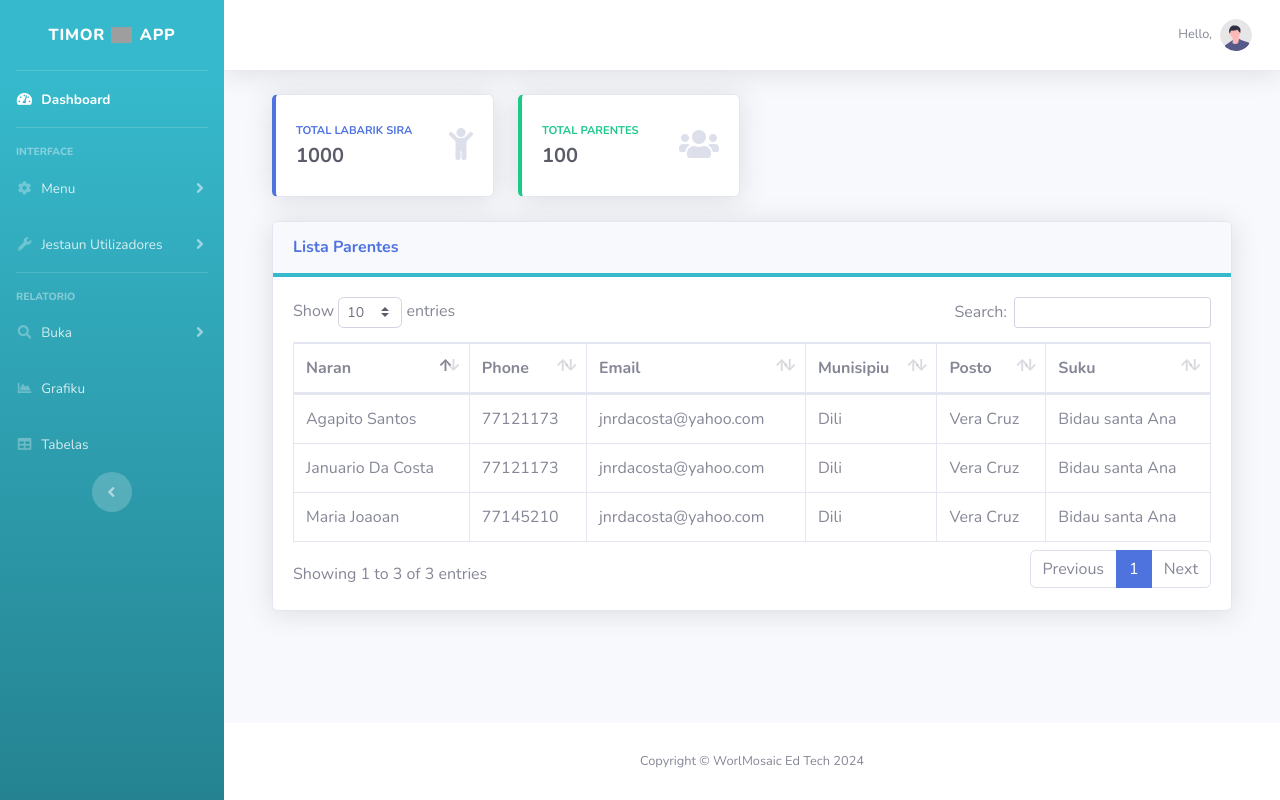
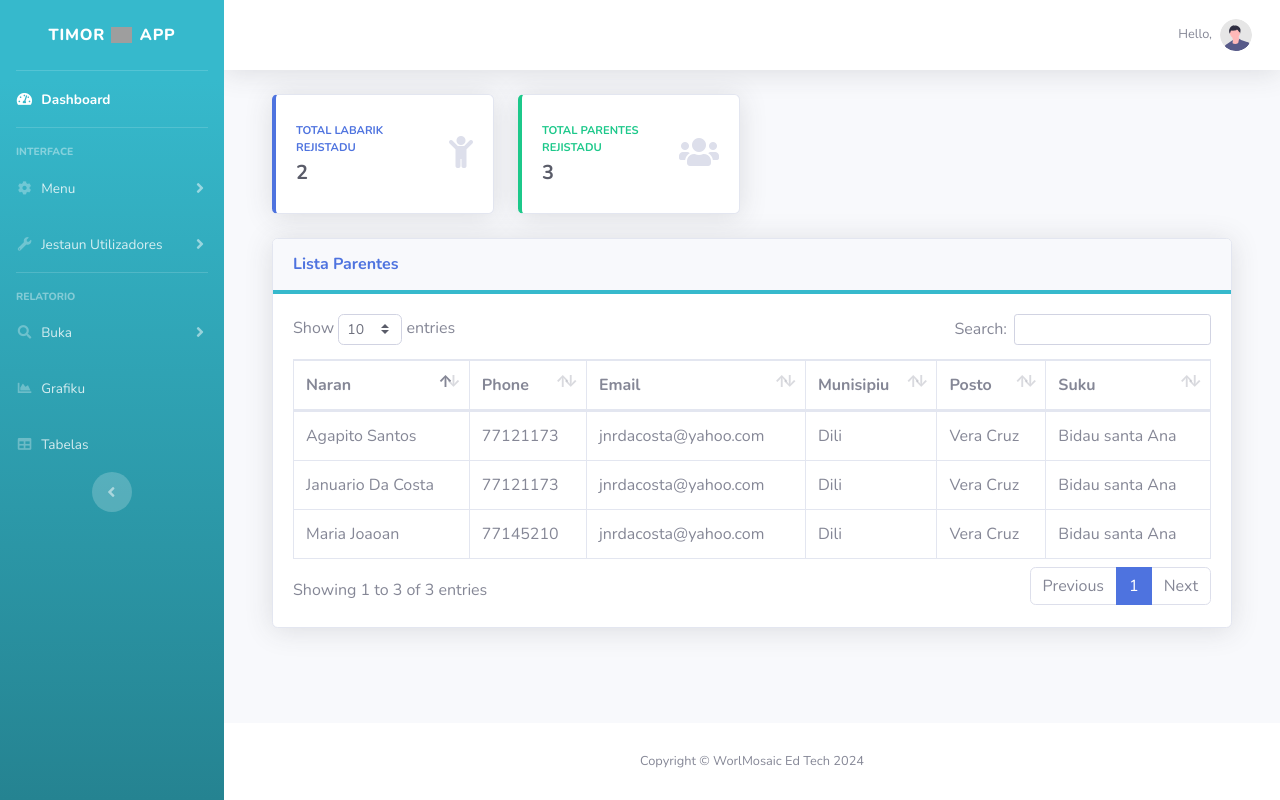
Before and after one commit to januariocosta84/timorapp, a Django app: page /parents/ in a window 1280 px wide. Run offline with Django 4.2, Linux system fonts and the light colour scheme; data comes from the database, SQL or seed files in the repository; some libraries are stand-ins or nearby versions; grey boxes are pictures that could not be loaded.

Commit message:
add count users and childreen register

```diff
--- a/parentregistrationApp/views.py
+++ b/parentregistrationApp/views.py
@@ -329,8 +329,12 @@ def phone_num_val(request):
 
 def all_parents(request):
     parents = Parent.objects.all()
+    count_parents = Parent.objects.count()
+    children = Student.objects.count()
     context ={
-        'parents':parents
+        'parents':parents,
+        'counts_parents':count_parents,
+        'child':children
     }
     return render(request, 'parent/all_parents.html',context=context)
 
--- a/templates/parent/all_parents.html
+++ b/templates/parent/all_parents.html
@@ -10,9 +10,9 @@
               <div
                 class="text-xs font-weight-bold text-primary text-uppercase mb-1"
               >
-                Total Labarik sira
+                Total Labarik rejistadu
               </div>
-              <div class="h5 mb-0 font-weight-bold text-gray-800">1000</div>
+              <div class="h5 mb-0 font-weight-bold text-gray-800">{{child}}</div>
             </div>
             <div class="col-auto">
               <i class="fas fa-child fa-2x text-gray-300"></i>
@@ -31,9 +31,9 @@
               <div
                 class="text-xs font-weight-bold text-success text-uppercase mb-1"
               >
-                Total Parentes
+                Total Parentes rejistadu
               </div>
-              <div class="h5 mb-0 font-weight-bold text-gray-800">100</div>
+              <div class="h5 mb-0 font-weight-bold text-gray-800">{{counts_parents}}</div>
             </div>
             <div class="col-auto">
               <i class="fas fa-users fa-2x text-gray-300"></i>
```
